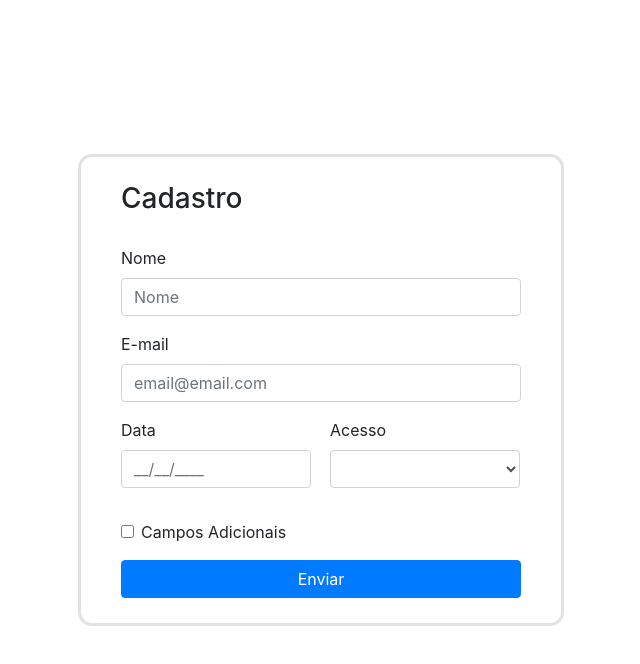
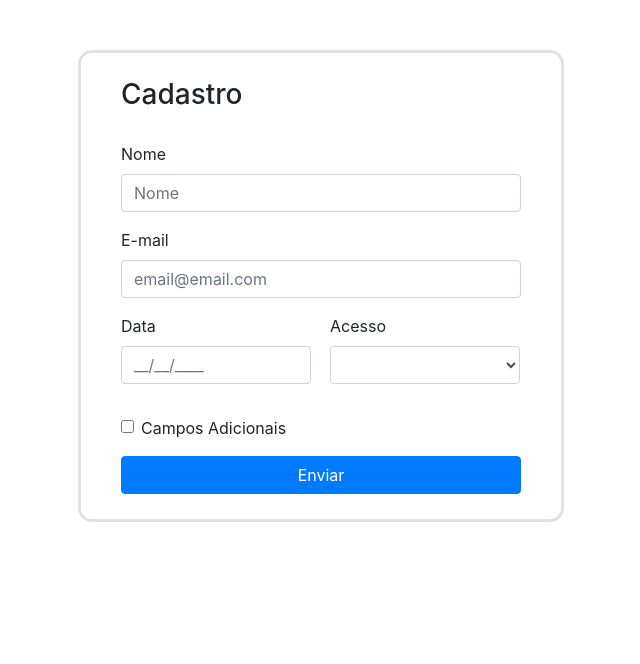
Before and after one commit to RicardoTavaresDias/FORM, a React (Vite) app: page / in a window 1280 px wide. Shown: the top 664 px of the page, without its empty margins (319-959 px from the left). Built offline with nearby package versions, Linux system fonts and the light colour scheme.

Commit message:
versão 1.0.10

```diff
--- a/src/main.css
+++ b/src/main.css
@@ -6,7 +6,7 @@
 
 body {
   width: 100%;
-  height: 100vh;
+  padding-top: 50px;
   display: flex;
   justify-content: center;
   align-items: center;
```
